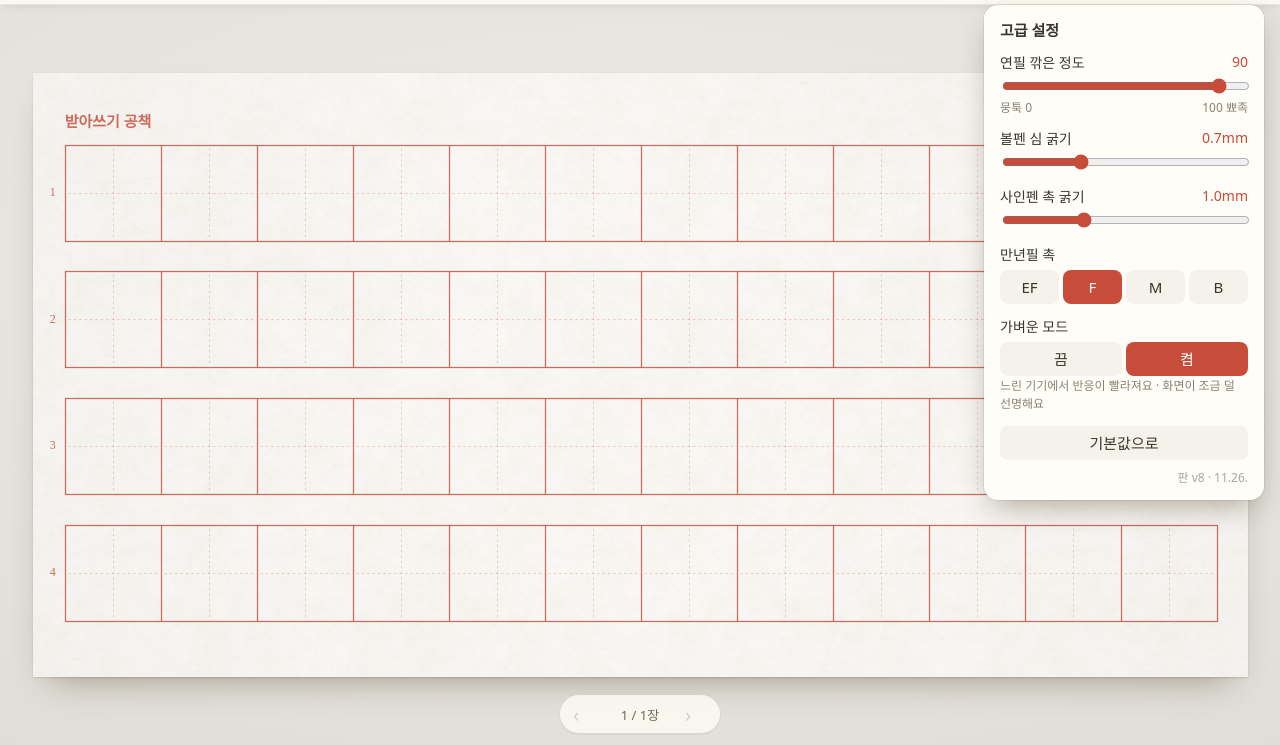
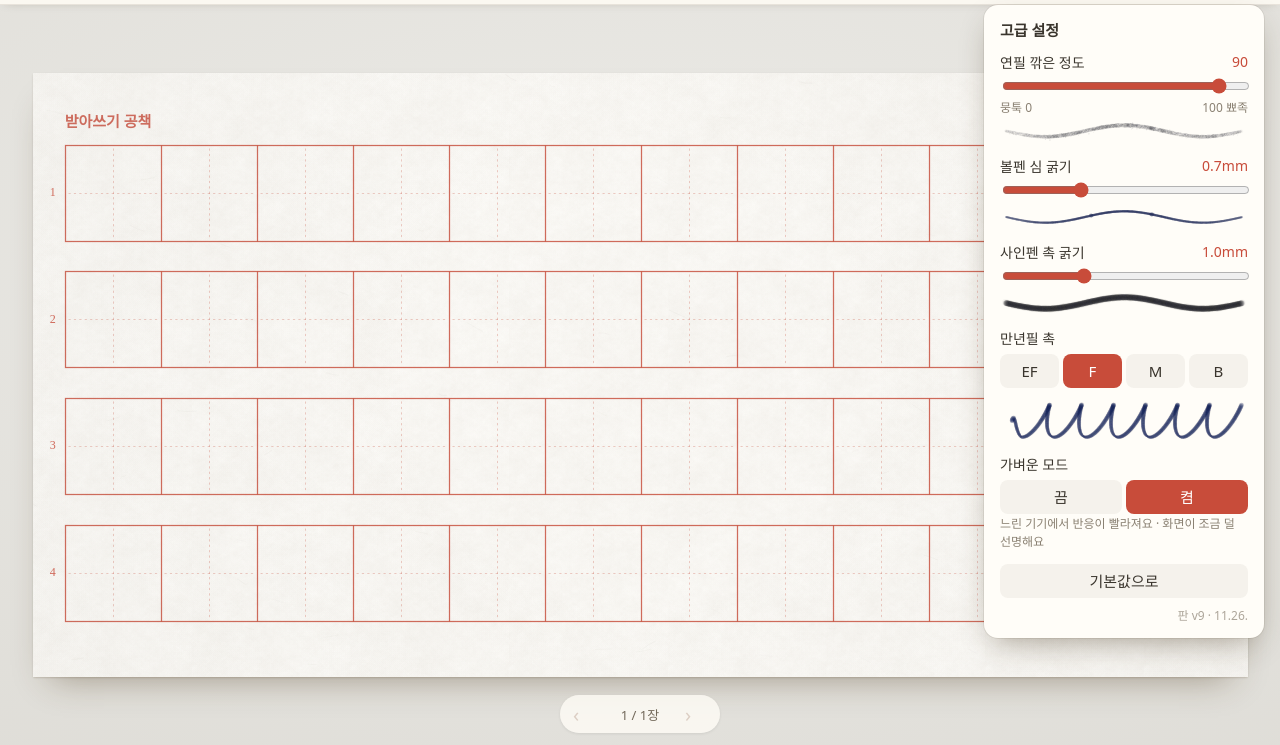
Before and after one commit to goodjobMan-eng/geulsseugi, a plain HTML site: page index.html in a window 1280 px wide. Both pictures are taken after a click on the button 1242 px from the left and 29 px from the top of the page. Shown: the part 55-800 px from the top of the page. Drawn offline with Linux system fonts and the light colour scheme.

Commit message:
고급 설정: 연필·볼펜·사인펜·만년필 견본 한 줄(설정을 바꾸면 바로 다시 그림)
Co-Authored-By: Claude Opus 5.5 <noreply@anthropic.com>
Claude-Session: https://claude.ai/code/session_01UyguWgGoACMp75H7qiSVBF

```diff
--- a/index.html
+++ b/index.html
@@ -112,6 +112,7 @@
   #adv label{display:block;margin-top:12px} #adv label em{float:right;font-style:normal;color:#c84c3a;font-variant-numeric:tabular-nums}
   #adv input[type=range]{width:100%;margin-top:6px;accent-color:#c84c3a} #adv small{display:flex;justify-content:space-between;color:#8a8072;font-size:12px}
   #adv .segs{display:flex;gap:4px;margin-top:6px} #adv .segs button{flex:1;height:34px;border-radius:8px;background:rgba(60,45,20,.05);justify-content:center}
+  #adv canvas.smp{display:block;width:100%;height:26px;margin-top:2px} #adv canvas.smp.tall{height:48px;margin-top:6px}
   #adv .segs button.on{background:#c84c3a;color:#fff} #adv .lite{margin-top:14px;height:34px;width:100%;justify-content:center;background:rgba(60,45,20,.05);border-radius:8px}
   @media (max-width:980px){ button span.l{display:none} #kindName{display:none} }
   @media (max-width:900px){ .status{display:none} .size input{width:96px} .size span.l{display:none} button{padding:0 8px} #bar{gap:2px;padding:0 6px} }
@@ -185,13 +186,13 @@
     <button id="sound" title="연필 소리"><svg viewBox="0 0 24 24" fill="none" stroke="currentColor" stroke-width="1.6" stroke-linecap="round" stroke-linejoin="round"><path d="M4 10v4h3l5 4V6L7 10z"/><path id="w1" d="M15.5 9.5a3.5 3.5 0 010 5"/><path id="w2" d="M18 7a7 7 0 010 10"/></svg><span class="l" id="soundLabel">작게</span></button>
     <span style="position:relative"><button id="advBtn" title="고급 설정"><svg viewBox="0 0 24 24" fill="none" stroke="currentColor" stroke-width="1.6" stroke-linecap="round"><path d="M4 7h10M18 7h2M4 17h4M12 17h8"/><circle cx="16" cy="7" r="2"/><circle cx="10" cy="17" r="2"/></svg><span class="l">고급 설정</span></button>
       <div id="adv"><b>고급 설정</b>
-        <label>연필 깎은 정도 <em id="advSharpV"></em><input id="advSharp" type="range" min="0" max="100" step="1"><small><span>뭉툭 0</span><span>100 뾰족</span></small></label>
-        <label>볼펜 심 굵기 <em id="advBallV"></em><input id="advBall" type="range" min="0.3" max="1.6" step="0.1"></label>
-        <label>사인펜 촉 굵기 <em id="advSignV"></em><input id="advSign" type="range" min="0.3" max="2.5" step="0.1"></label>
-        <label>만년필 촉 <span class="segs" id="advNib"><button data-n="EF">EF</button><button data-n="F">F</button><button data-n="M">M</button><button data-n="B">B</button></span></label>
+        <label>연필 깎은 정도 <em id="advSharpV"></em><input id="advSharp" type="range" min="0" max="100" step="1"><small><span>뭉툭 0</span><span>100 뾰족</span></small><canvas class="smp" id="smpSharp"></canvas></label>
+        <label>볼펜 심 굵기 <em id="advBallV"></em><input id="advBall" type="range" min="0.3" max="1.6" step="0.1"><canvas class="smp" id="smpBall"></canvas></label>
+        <label>사인펜 촉 굵기 <em id="advSignV"></em><input id="advSign" type="range" min="0.3" max="2.5" step="0.1"><canvas class="smp" id="smpSign"></canvas></label>
+        <label>만년필 촉 <span class="segs" id="advNib"><button data-n="EF">EF</button><button data-n="F">F</button><button data-n="M">M</button><button data-n="B">B</button></span><canvas class="smp tall" id="smpNib"></canvas></label>
         <label>가벼운 모드 <span class="segs" id="advLite"><button data-v="0">끔</button><button data-v="1">켬</button></span><small><span>느린 기기에서 반응이 빨라져요 · 화면이 조금 덜 선명해요</span></small></label>
         <button id="advReset" class="lite">기본값으로</button>
-        <small style="justify-content:flex-end;margin-top:8px;opacity:.7"><span>판 v8 · 11.26.</span></small>
+        <small style="justify-content:flex-end;margin-top:8px;opacity:.7"><span>판 v9 · 11.26.</span></small>
       </div></span>
   </div>
 </header>
@@ -2700,8 +2701,30 @@ function setAdvUI(){
   for (const b of document.querySelectorAll('#advNib button')) b.classList.toggle('on', b.dataset.n === adv.nib);
   for (const b of document.querySelectorAll('#advLite button')) b.classList.toggle('on', (b.dataset.v === '1') === !!adv.lite);
 }
-const advSet = (k, v) => { adv[k] = v; store.set('adv', adv); applyAdv(); setAdvUI(); };
-$('#advBtn').addEventListener('click', e => { e.stopPropagation(); $('#adv').classList.toggle('open'); });
+const advSet = (k, v) => { adv[k] = v; store.set('adv', adv); applyAdv(); setAdvUI(); drawAdvSamples(); };
+$('#advBtn').addEventListener('click', e => { e.stopPropagation(); if ($('#adv').classList.toggle('open')) drawAdvSamples(); });
+/* 고급 설정 견본: 지금 설정으로 그 필기구가 실제로 쓴 한 줄(종이에 쓰는 획 엔진 그대로) */
+function drawAdvSamples(){
+  if (!$('#adv').classList.contains('open') || !L.penR) return;
+  const one = (id, tool, path, k) => {
+    const cv = $('#' + id); if (!cv) return;
+    const w = cv.clientWidth, h = cv.clientHeight; if (!w) return;
+    cv.width = Math.round(w * DPR); cv.height = Math.round(h * DPR);
+    const g = cv.getContext('2d'); g.clearRect(0, 0, cv.width, cv.height);
+    const r = new Stroke(g, tool, 7, false);
+    if (PENS[tool].kind === 'graphite') r.blunt = advBlunt();
+    r.k = k != null ? k : penK(tool);
+    const pts = path(w, h);
+    pts.forEach((q, i) => { const P = { x: q[0] * DPR, y: q[1] * DPR, p: q[2], t: 0, v: .4 }; i ? r.add(P) : r.begin(P); });
+    r.end();
+  };
+  const wave = (w, h) => { const a = []; for (let x = 6; x <= w - 6; x += 2) { const u = (x - 6) / (w - 12); a.push([x, h / 2 + Math.sin(u * 9.4) * h * .22, .45 + .4 * Math.sin(u * 3.1)]); } return a; };
+  const loops = (w, h) => { const a = []; const n = 7, step = (w - 24) / (n * 6.2832); for (let t = 0; t <= n * 6.2832; t += .12) { const lift = Math.min(1, t / 3), yy = -h * .34 * Math.cos(t) * lift, x = 12 + step * t - 5 * Math.sin(t) - yy * .35, y = h * .56 + yy; a.push([x, y, .4 + .35 * (.5 + .5 * Math.cos(t))]); } return a; };   // 이어 쓴 필기체 고리
+  one('smpSharp', 'hb', wave);
+  one('smpBall', 'ball', wave);
+  one('smpSign', 'sign', wave);
+  one('smpNib', 'fountain', loops);
+}
 $('#adv').addEventListener('click', e => e.stopPropagation());
 $('#adv').addEventListener('pointerdown', e => e.stopPropagation());
 document.addEventListener('pointerdown', e => { if (!e.target.closest('#adv,#advBtn')) $('#adv').classList.remove('open'); });
@@ -2710,7 +2733,7 @@ $('#advBall').addEventListener('input', e => advSet('ball', +e.target.value));
 $('#advSign').addEventListener('input', e => advSet('sign', +e.target.value));
 for (const b of document.querySelectorAll('#advNib button')) b.addEventListener('click', () => advSet('nib', b.dataset.n));
 for (const b of document.querySelectorAll('#advLite button')) b.addEventListener('click', () => { const on = b.dataset.v === '1'; if (on === !!adv.lite) return; adv.liteSet = true; advSet('lite', on); toast(on ? '가벼운 모드를 켰어요' : '가벼운 모드를 껐어요'); });
-$('#advReset').addEventListener('click', () => { Object.assign(adv, ADV0); store.set('adv', adv); applyAdv(); setAdvUI(); toast('기본값으로 돌렸어요'); });
+$('#advReset').addEventListener('click', () => { Object.assign(adv, ADV0); store.set('adv', adv); applyAdv(); setAdvUI(); drawAdvSamples(); toast('기본값으로 돌렸어요'); });
 setAdvUI(); document.body.classList.toggle('litemode', !!adv.lite);
 setModeButtons(); setSoundUI(); updateStatus(); setSizeUI(); setPaperUI(); setPenUI();
 applyLayout();
--- a/sw.js
+++ b/sw.js
@@ -1,6 +1,6 @@
 // 한 번 열면 이 기기에 통째로 저장해 두고, 그다음부터는 인터넷 없이 연다.
 // 새 판을 올릴 때는 VERSION 숫자만 바꾸면 기기가 알아서 새 판으로 바꾼다.
-const VERSION = 'geul-v8';
+const VERSION = 'geul-v9';
 const FILES = ['./', './index.html', './manifest.webmanifest', './icon-192.png', './icon-512.png'];
 self.addEventListener('install', e => { e.waitUntil(caches.open(VERSION).then(c => c.addAll(FILES))); self.skipWaiting(); });
 self.addEventListener('activate', e => {
```
